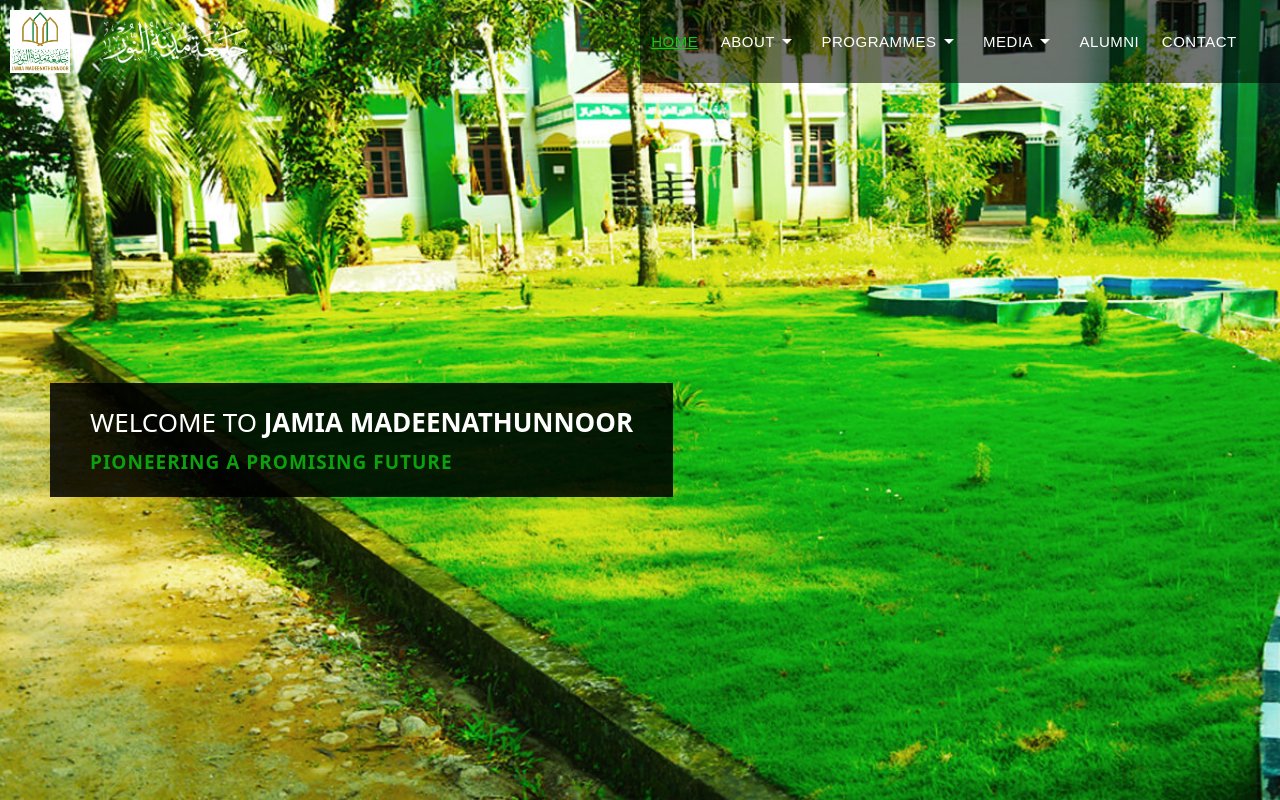
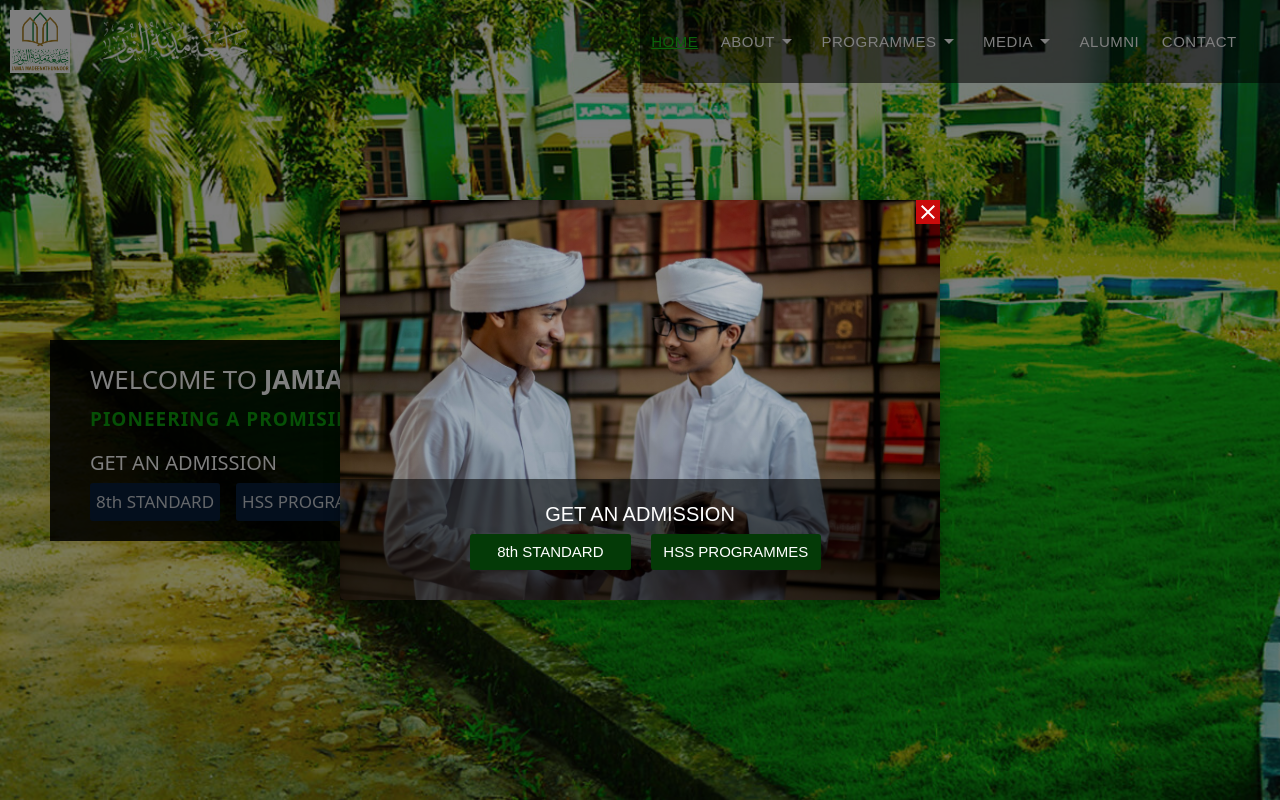
Before and after one commit to mefazdev/mnc, a Next.js app: page / in a window 1280 px wide. Shown: the top 800 px of the page. Built offline with nearby package versions, Linux system fonts and the light colour scheme; a web font is replaced by a local one.

Commit message:
admission-23

```diff
--- a/components/Admission.js
+++ b/components/Admission.js
@@ -16,7 +16,7 @@
 
 
   <Modal
-            open={false}
+            open={open}
               >
               <div className='modal'>
                 <div className='modal__close'>
@@ -26,10 +26,10 @@
             <h2>GET AN ADMISSION</h2>
             {/* <h3>Science Academy - (8th Std.)</h3> */}
             <div className="modal__btn">
-              <a href="https://forms.gle/qQ7rSh96pf2L5Ftf8">
+              <a href="https://surveyheart.com/form/640c4ddabcd731088c4262df">
                 <button>8th STANDARD</button>
               </a>
-              <a href="http://admission.jamiamadeenathunnoor.org">
+              <a href="https://admission.jamiamadeenathunnoor.org">
                 <button>HSS PROGRAMMES</button>
               </a>
             </div>
--- a/components/MainBanner.js
+++ b/components/MainBanner.js
@@ -33,18 +33,18 @@
           <div className="main__banner__text">
             <div className="main__banner__text__first__row">
               <h2>
-                {" "}
+
                 <span className="font-normal ">WELCOME TO</span> JAMIA
                 MADEENATHUNNOOR
               </h2>
             </div>
             <div className="main__banner__text__second__row">
               <h3>PIONEERING A PROMISING FUTURE</h3>
-              {/* <h6>ENTRANCE EXAM RESULTS FOR</h6>
+              <h6>GET AN ADMISSION</h6>
 
-               <button> 8th STANDARD</button>
+               <button><a href="https://surveyheart.com/form/640c4ddabcd731088c4262df">8th STANDARD</a> </button>
 
-                <button className="ml-4">HSS PROGRAMMES</button> */}
+                <button className="ml-4"><a href="https://admission.jamiamadeenathunnoor.org">HSS PROGRAMMES</a> </button>
 
             </div>
           </div>
@@ -56,14 +56,20 @@
           <div className="main__banner__text">
             <div className="main__banner__text__first__row">
               <h2>
-                {" "}
+
                 <span className="font-normal">WELCOME TO</span> JAMIA
                 MADEENATHUNNOOR
               </h2>
             </div>
             <div className="main__banner__text__second__row">
               <h3>PIONEERING A PROMISING FUTURE</h3>
-                </div>
+              <h6>GET AN ADMISSION</h6>
+
+               <button><a href="https://surveyheart.com/form/640c4ddabcd731088c4262df">8th STANDARD</a> </button>
+
+                <button className="ml-4"><a href="https://admission.jamiamadeenathunnoor.org">HSS PROGRAMMES</a> </button>
+
+            </div>
           </div>
         </div>
         <div className="banner__img__two">
@@ -72,23 +78,25 @@
           <div className="main__banner__text">
             <div className="main__banner__text__first__row">
               <h2>
-                {" "}
+
                 <span className="font-normal">WELCOME TO</span> JAMIA
                 MADEENATHUNNOOR
               </h2>
             </div>
             <div className="main__banner__text__second__row">
-                 <h3>PIONEERING A PROMISING FUTURE</h3>
+              <h3>PIONEERING A PROMISING FUTURE</h3>
+              <h6>GET AN ADMISSION</h6>
 
+               <button><a href="https://surveyheart.com/form/640c4ddabcd731088c4262df">8th STANDARD</a> </button>
 
+                <button className="ml-4"><a href="https://admission.jamiamadeenathunnoor.org">HSS PROGRAMMES</a> </button>
 
-
-                </div>
+            </div>
           </div>
         </div>
       </Carousel>
 
-      <Modal open={false} id="modal">
+      <Modal open={open} id="modal">
         <div className="modal">
           <div className="modal__close">
             <CloseIcon id="close__icon" onClick={() => setOpen(false)} />
@@ -97,10 +105,10 @@
             <h2>GET AN ADMISSION</h2>
             {/* <h3>Science Academy - (8th Std.)</h3> */}
             <div className="modal__btn">
-              <a href="https://forms.gle/qQ7rSh96pf2L5Ftf8">
+              <a href="https://surveyheart.com/form/640c4ddabcd731088c4262df">
                 <button>8th STANDARD</button>
               </a>
-              <a href="http://admission.jamiamadeenathunnoor.org">
+              <a href="https://admission.jamiamadeenathunnoor.org">
                 <button>HSS PROGRAMMES</button>
               </a>
             </div>
--- a/pages/HsProgrammes.js
+++ b/pages/HsProgrammes.js
@@ -57,8 +57,8 @@
                   preference will be vested in the Jamia Madeenathunnoor
                   authority
                 </p>
-                {/* <a href="https://forms.gle/qQ7rSh96pf2L5Ftf8">
-                <button id='admision__btn'>REGISTER NOW</button></a> */}
+                <a href="https://admission.jamiamadeenathunnoor.org">
+                <button id='admision__btn'>REGISTER NOW</button></a>
               </div>
             </div>
 
--- a/styles/home.css
+++ b/styles/home.css
@@ -17,8 +17,7 @@
     background-image: url('../assets/images/students/img-4.jpg');
     background-position: center;
     background-size: cover;
-    /* background-image:url("../assets/images/one.jpg"); */
-    background-attachment: fixed;
+       background-attachment: fixed;
       -webkit-background-size: cover;
 }
 .banner__img__two{
```
